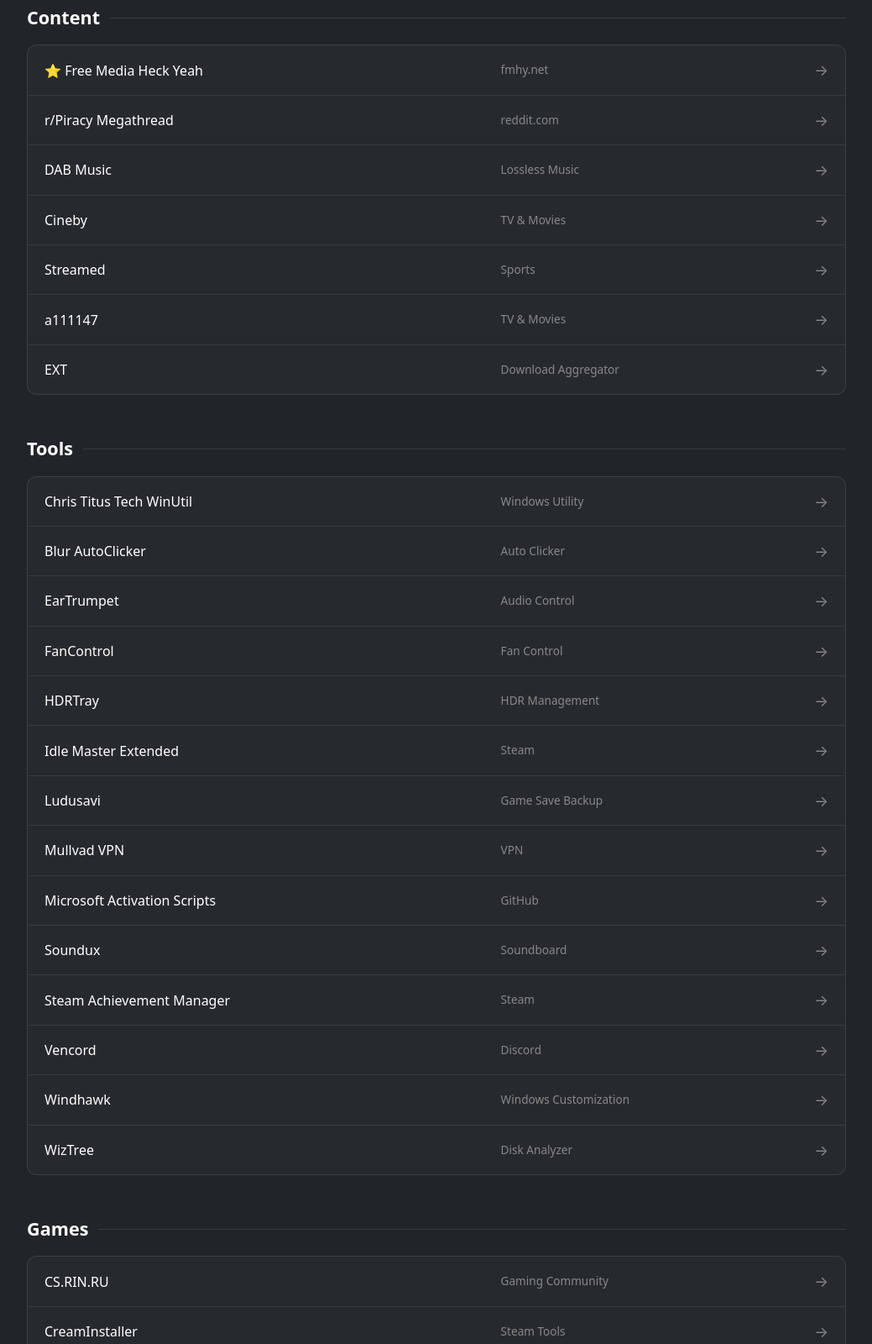
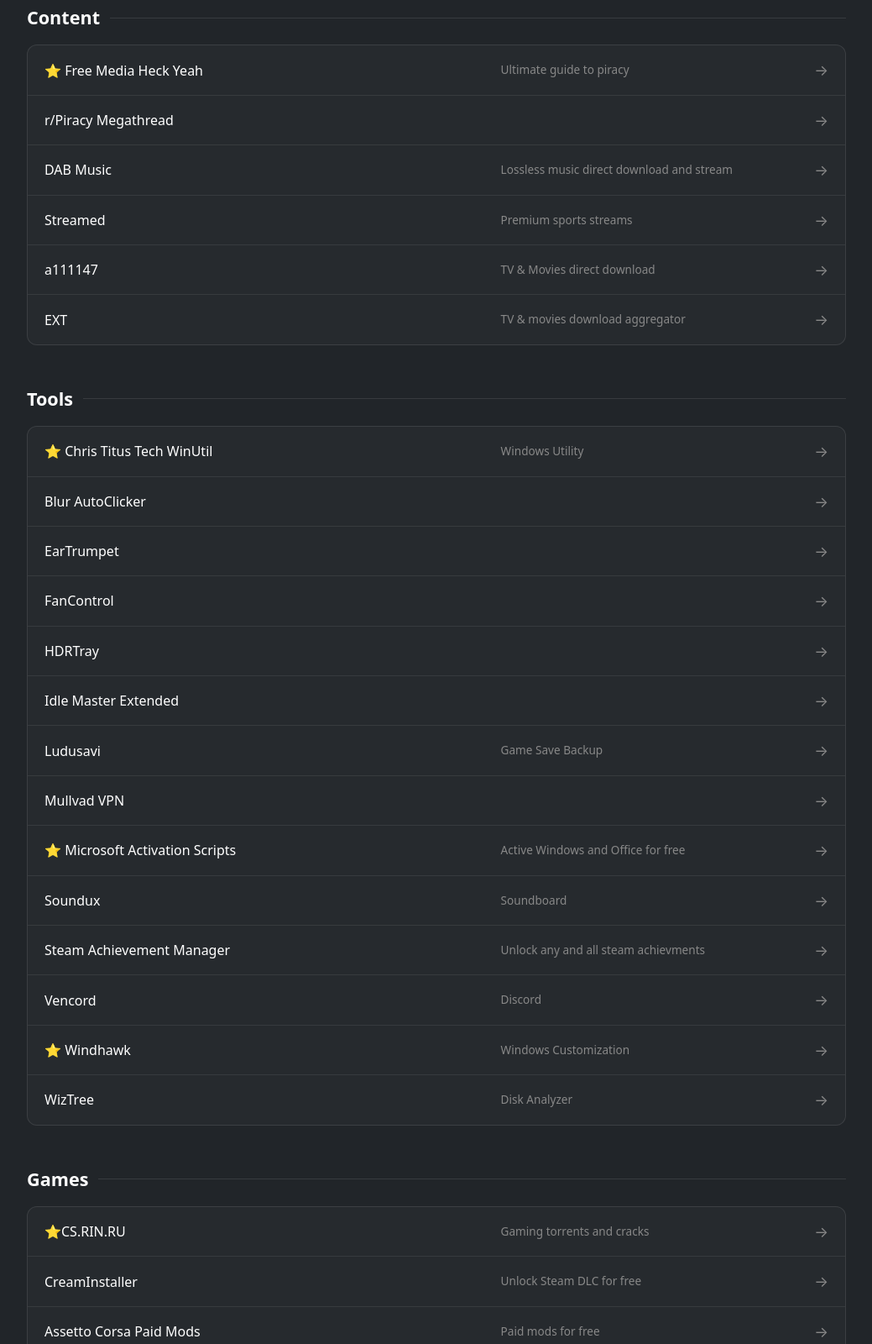
Before and after one commit to thomasgraham18/thomasgraham18.github.io, a website: page knowledge.html in a window 1280 px wide. Shown: the part 260-1860 px from the top of the page at 84% size, without its empty margins (120-1159 px from the left). Drawn offline with nearby package versions, Linux system fonts and the light colour scheme.

Commit message:
updating descriptions

```diff
--- a/knowledge.html
+++ b/knowledge.html
@@ -210,43 +210,37 @@
 
         <a href="https://fmhy.net" target="_blank" rel="noopener" class="resource">
           <span class="resource-name">⭐ Free Media Heck Yeah</span>
-          <span class="resource-url">fmhy.net</span>
+          <span class="resource-url">Ultimate guide to piracy</span>
           <span class="resource-arrow">→</span>
         </a>
 
         <a href="https://www.reddit.com/r/Piracy/wiki/megathread/" target="_blank" rel="noopener" class="resource">
           <span class="resource-name">r/Piracy Megathread</span>
-          <span class="resource-url">reddit.com</span>
+          <span class="resource-url"></span>
           <span class="resource-arrow">→</span>
         </a>
 
         <a href="https://dabmusic.xyz/" target="_blank" rel="noopener" class="resource">
           <span class="resource-name">DAB Music</span>
-          <span class="resource-url">Lossless Music</span>
-          <span class="resource-arrow">→</span>
-        </a>
-
-        <a href="https://www.cineby.sc/" target="_blank" rel="noopener" class="resource">
-          <span class="resource-name">Cineby</span>
-          <span class="resource-url">TV & Movies</span>
+          <span class="resource-url">Lossless music direct download and stream</span>
           <span class="resource-arrow">→</span>
         </a>
 
         <a href="https://streamed.pk/" target="_blank" rel="noopener" class="resource">
           <span class="resource-name">Streamed</span>
-          <span class="resource-url">Sports</span>
+          <span class="resource-url">Premium sports streams</span>
           <span class="resource-arrow">→</span>
         </a>
 
         <a href="https://a.111477.xyz/" target="_blank" rel="noopener" class="resource">
           <span class="resource-name">a111147</span>
-          <span class="resource-url">TV & Movies</span>
+          <span class="resource-url">TV & Movies direct download</span>
           <span class="resource-arrow">→</span>
         </a>
 
         <a href="https://ext.to/" target="_blank" rel="noopener" class="resource">
           <span class="resource-name">EXT</span>
-          <span class="resource-url">Download Aggregator</span>
+          <span class="resource-url">TV & movies download aggregator</span>
           <span class="resource-arrow">→</span>
         </a>
 
@@ -264,38 +258,38 @@
       <div class="resource-list">
 
         <a href="https://github.com/ChrisTitusTech/winutil" target="_blank" rel="noopener" class="resource">
-          <span class="resource-name">Chris Titus Tech WinUtil</span>
+          <span class="resource-name">⭐ Chris Titus Tech WinUtil</span>
           <span class="resource-url">Windows Utility</span>
           <span class="resource-arrow">→</span>
         </a>
 
         <a href="https://github.com/Blur009/Blur-AutoClicker" target="_blank" rel="noopener" class="resource">
           <span class="resource-name">Blur AutoClicker</span>
-          <span class="resource-url">Auto Clicker</span>
+          <span class="resource-url"></span>
           <span class="resource-arrow">→</span>
         </a>
 
         <a href="https://github.com/File-New-Project/EarTrumpet" target="_blank" rel="noopener" class="resource">
           <span class="resource-name">EarTrumpet</span>
-          <span class="resource-url">Audio Control</span>
+          <span class="resource-url"></span>
           <span class="resource-arrow">→</span>
         </a>
 
         <a href="https://github.com/Rem0o/FanControl.Releases" target="_blank" rel="noopener" class="resource">
           <span class="resource-name">FanControl</span>
-          <span class="resource-url">Fan Control</span>
+          <span class="resource-url"></span>
           <span class="resource-arrow">→</span>
         </a>
 
         <a href="https://github.com/res2k/HDRTray" target="_blank" rel="noopener" class="resource">
           <span class="resource-name">HDRTray</span>
-          <span class="resource-url">HDR Management</span>
+          <span class="resource-url"></span>
           <span class="resource-arrow">→</span>
         </a>
 
         <a href="https://github.com/JonasNilson/idle_master_extended" target="_blank" rel="noopener" class="resource">
           <span class="resource-name">Idle Master Extended</span>
-          <span class="resource-url">Steam</span>
+          <span class="resource-url"></span>
           <span class="resource-arrow">→</span>
         </a>
 
@@ -307,14 +301,14 @@
 
         <a href="https://mullvad.net/en" target="_blank" rel="noopener" class="resource">
           <span class="resource-name">Mullvad VPN</span>
-          <span class="resource-url">VPN</span>
+          <span class="resource-url"></span>
           <span class="resource-arrow">→</span>
         </a>
 
         <a href="https://github.com/massgravel/Microsoft-Activation-Scripts" target="_blank" rel="noopener"
           class="resource">
-          <span class="resource-name">Microsoft Activation Scripts</span>
-          <span class="resource-url">GitHub</span>
+          <span class="resource-name">⭐ Microsoft Activation Scripts</span>
+          <span class="resource-url">Active Windows and Office for free</span>
           <span class="resource-arrow">→</span>
         </a>
 
@@ -326,7 +320,7 @@
 
         <a href="https://github.com/gibbed/SteamAchievementManager" target="_blank" rel="noopener" class="resource">
           <span class="resource-name">Steam Achievement Manager</span>
-          <span class="resource-url">Steam</span>
+          <span class="resource-url">Unlock any and all steam achievments</span>
           <span class="resource-arrow">→</span>
         </a>
 
@@ -337,7 +331,7 @@
         </a>
 
         <a href="https://windhawk.net/" target="_blank" rel="noopener" class="resource">
-          <span class="resource-name">Windhawk</span>
+          <span class="resource-name">⭐ Windhawk</span>
           <span class="resource-url">Windows Customization</span>
           <span class="resource-arrow">→</span>
         </a>
@@ -362,26 +356,26 @@
       <div class="resource-list">
 
         <a href="https://cs.rin.ru/" target="_blank" rel="noopener" class="resource">
-          <span class="resource-name">CS.RIN.RU</span>
-          <span class="resource-url">Gaming Community</span>
+          <span class="resource-name">⭐CS.RIN.RU</span>
+          <span class="resource-url">Gaming torrents and cracks</span>
           <span class="resource-arrow">→</span>
         </a>
 
         <a href="https://github.com/FroggMaster/CreamInstaller" target="_blank" rel="noopener" class="resource">
           <span class="resource-name">CreamInstaller</span>
-          <span class="resource-url">Steam Tools</span>
+          <span class="resource-url">Unlock Steam DLC for free</span>
           <span class="resource-arrow">→</span>
         </a>
 
         <a href="https://kemono.cr/posts?tag=assetto+corsa" target="_blank" rel="noopener" class="resource">
           <span class="resource-name">Assetto Corsa Paid Mods</span>
-          <span class="resource-url">Assetto Corsa</span>
+          <span class="resource-url">Paid mods for free</span>
           <span class="resource-arrow">→</span>
         </a>
 
         <a href="https://github.com/Nuclearistt/TEKLauncher" target="_blank" rel="noopener" class="resource">
           <span class="resource-name">TEK Launcher</span>
-          <span class="resource-url">ARK</span>
+          <span class="resource-url">ARK SA & SE Launcher, download & crack</span>
           <span class="resource-arrow">→</span>
         </a>
 
@@ -393,13 +387,13 @@
 
         <a href="https://github.com/ZakisM/bl3_save_edit" target="_blank" rel="noopener" class="resource">
           <span class="resource-name">BL3 Save Editor</span>
-          <span class="resource-url">Borderlands 3</span>
+          <span class="resource-url">/span>
           <span class="resource-arrow">→</span>
         </a>
 
         <a href="https://www.allkeyshop.com/blog/" target="_blank" rel="noopener" class="resource">
           <span class="resource-name">AllKeyShop</span>
-          <span class="resource-url">Game Keys</span>
+          <span class="resource-url">Game key shop aggregator</span>
           <span class="resource-arrow">→</span>
         </a>
 
@@ -412,20 +406,20 @@
         <a href="https://steamcommunity.com/workshop/filedetails/?id=3072542743" target="_blank" rel="noopener"
           class="resource">
           <span class="resource-name">Terraria Mod List</span>
-          <span class="resource-url">Terraria</span>
+          <span class="resource-url">Personal Terraria mod list</span>
           <span class="resource-arrow">→</span>
         </a>
 
         <a href="https://github.com/HamzaYslmn/Forza-Horizon-DualSense-Python" target="_blank" rel="noopener"
           class="resource">
           <span class="resource-name">Forza Horizon DualSense Compat</span>
-          <span class="resource-url">Forza Horizon</span>
+          <span class="resource-url">PS5 FH controller support</span>
           <span class="resource-arrow">→</span>
         </a>
 
         <a href="https://github.com/rainmakerv3/BB_Launcher" target="_blank" rel="noopener" class="resource">
           <span class="resource-name">Bloodborne on PC</span>
-          <span class="resource-url">Bloodborne</span>
+          <span class="resource-url"></span>
           <span class="resource-arrow">→</span>
         </a>
 
```
